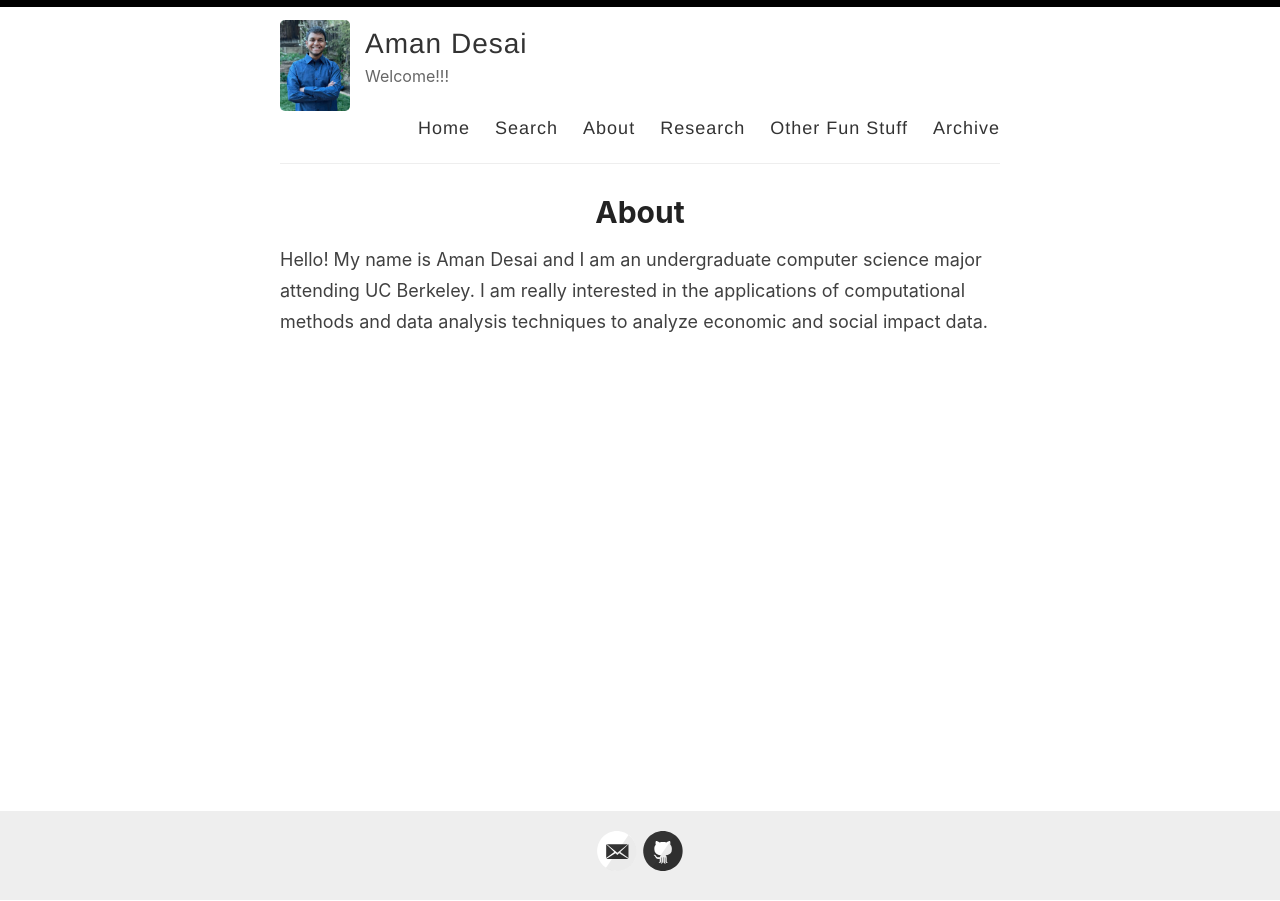
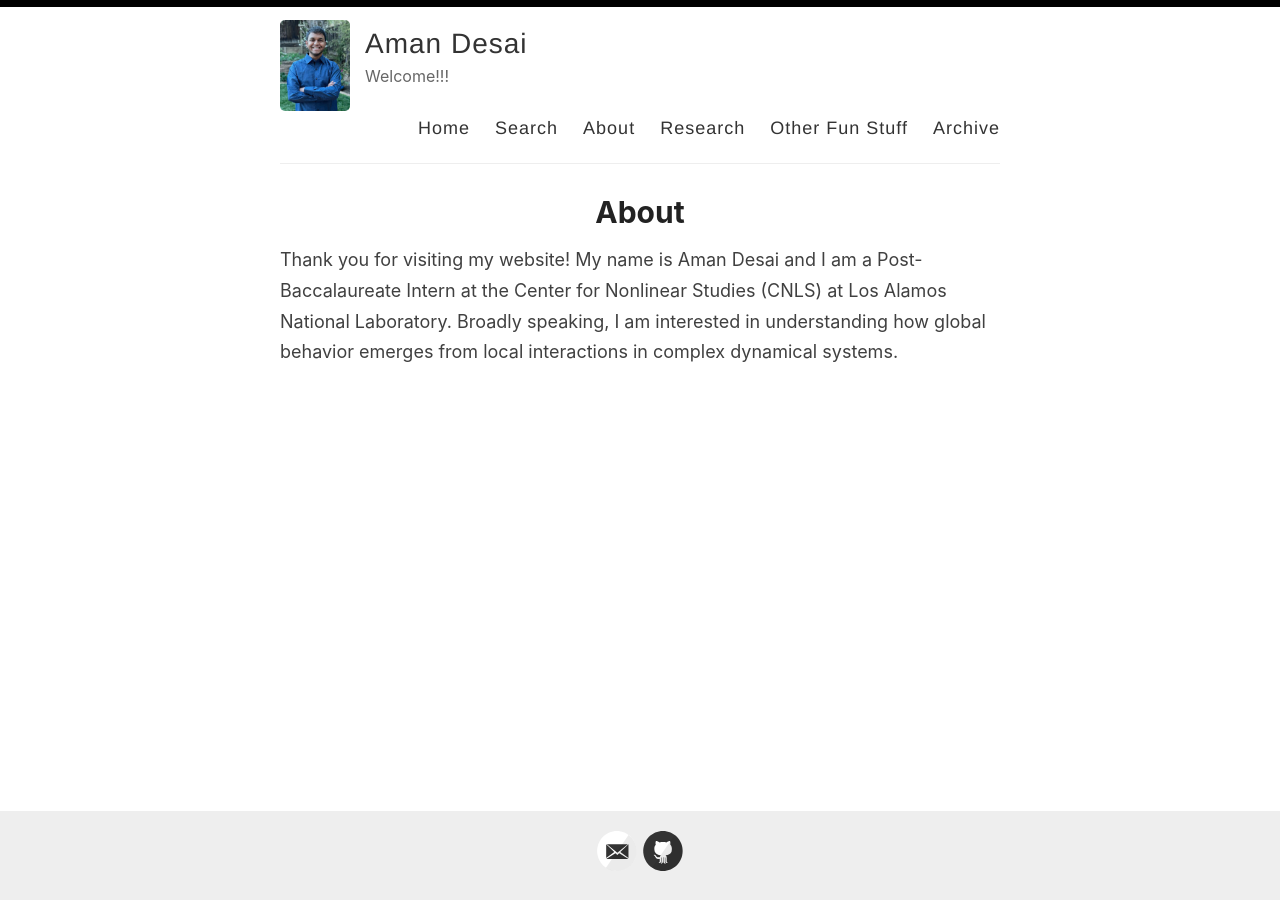
Before and after one commit to AmanDesai-coder/AmanDesai-coder.github.io, a Jekyll site: the page built from _pages/about.md, in a window 1280 px wide. Built offline with Jekyll 4.4.1, drawn with Linux system fonts in a browser that asks for light colours.

Commit message:
Update about.md

```diff
--- a/_pages/about.md
+++ b/_pages/about.md
@@ -4,4 +4,4 @@ title: About
 permalink: /about/
 ---
 
-Hello! My name is Aman Desai and I am an undergraduate computer science major attending UC Berkeley. I am really interested in the applications of computational methods and data analysis techniques to analyze economic and social impact data.
+Thank you for visiting my website! My name is Aman Desai and I am a Post-Baccalaureate Intern at the Center for Nonlinear Studies (CNLS) at Los Alamos National Laboratory. Broadly speaking, I am interested in understanding how global behavior emerges from local interactions in complex dynamical systems.
```
